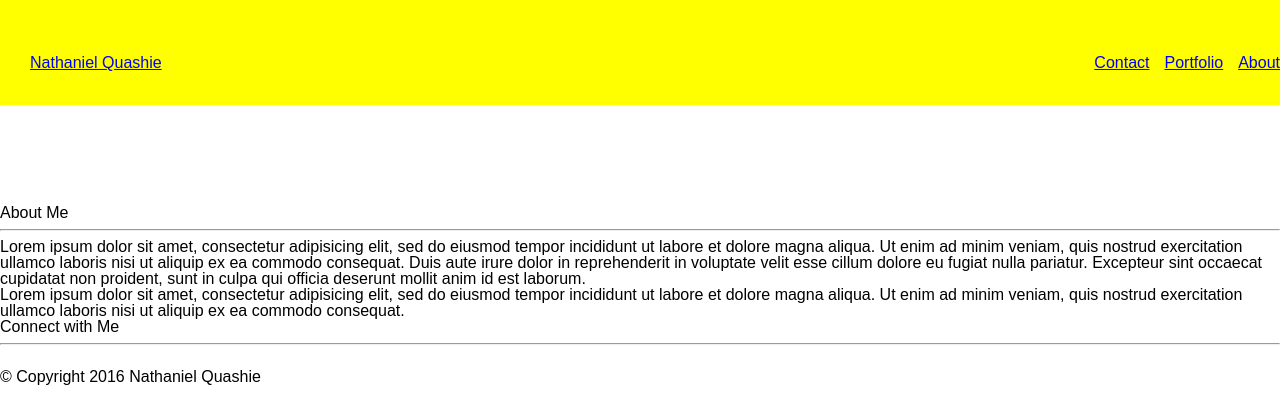
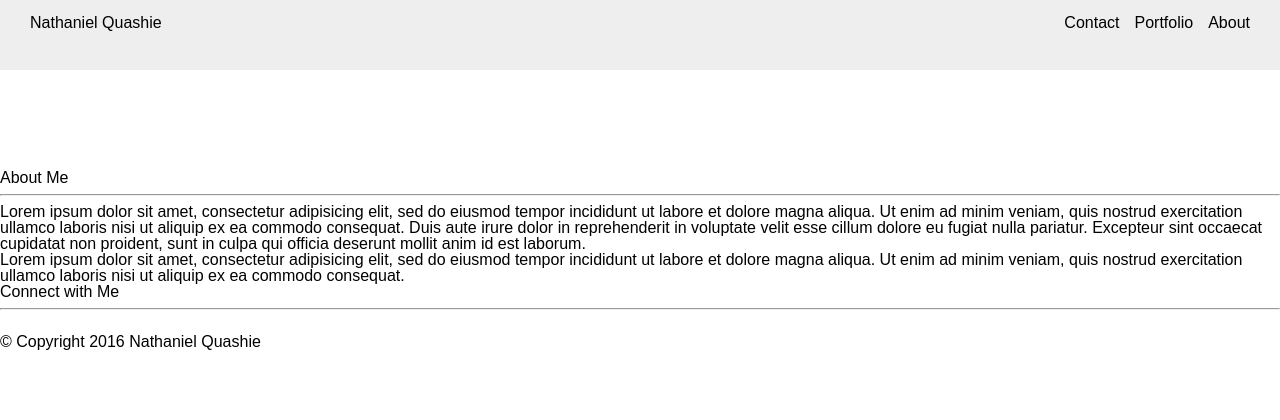
Before and after one commit to bklynate/Basic-portfolio, a PHP site: page / in a window 1280 px wide. Shown: the top 420 px of the page. Run offline with PHP 8.4, Linux system fonts and the light colour scheme.

Commit message:
first portfolio html/style attempt

```diff
--- a/assets/css/styles.css
+++ b/assets/css/styles.css
@@ -8,23 +8,30 @@ body {
 }
 
 nav {
-  background: yellow;
-  height: 50px;
-  padding-top: 55px
+  background: #eeeeee;
+  height: 70px;
+  width: 100%;
+  text-decoration: none;
 }
 
-.logo {
-  display: inline;
-  margin-left: 30px;
+nav .logo {
+  float: left;
+  height: 40px;
+  padding: 15px 30px;
 }
-nav ul {
-  display: inline;
-  margin-left: 15px;
-  margin-right: 15px;
+
+nav .logo > a, nav .navbar-right > li > a {
+  text-decoration: none;
+  color: #000;
 }
-nav li {
+nav .navbar-right {
+  padding: 15px 30px;
   float: right;
-  margin-left: 15px;
+}
+
+nav .navbar-right > li {
+  float: right;
+  padding-left: 15px
 }
 
 #about-me-content {
--- a/index.html
+++ b/index.html
@@ -14,7 +14,7 @@
     <div class="logo">
       <a href="index.html">Nathaniel Quashie</a>
     </div>
-    <ul>
+    <ul class="navbar-right">
       <li><a href="#">About</a></li>
       <li><a href="#">Portfolio</a></li>
       <li><a href="#">Contact</a></li>
```
